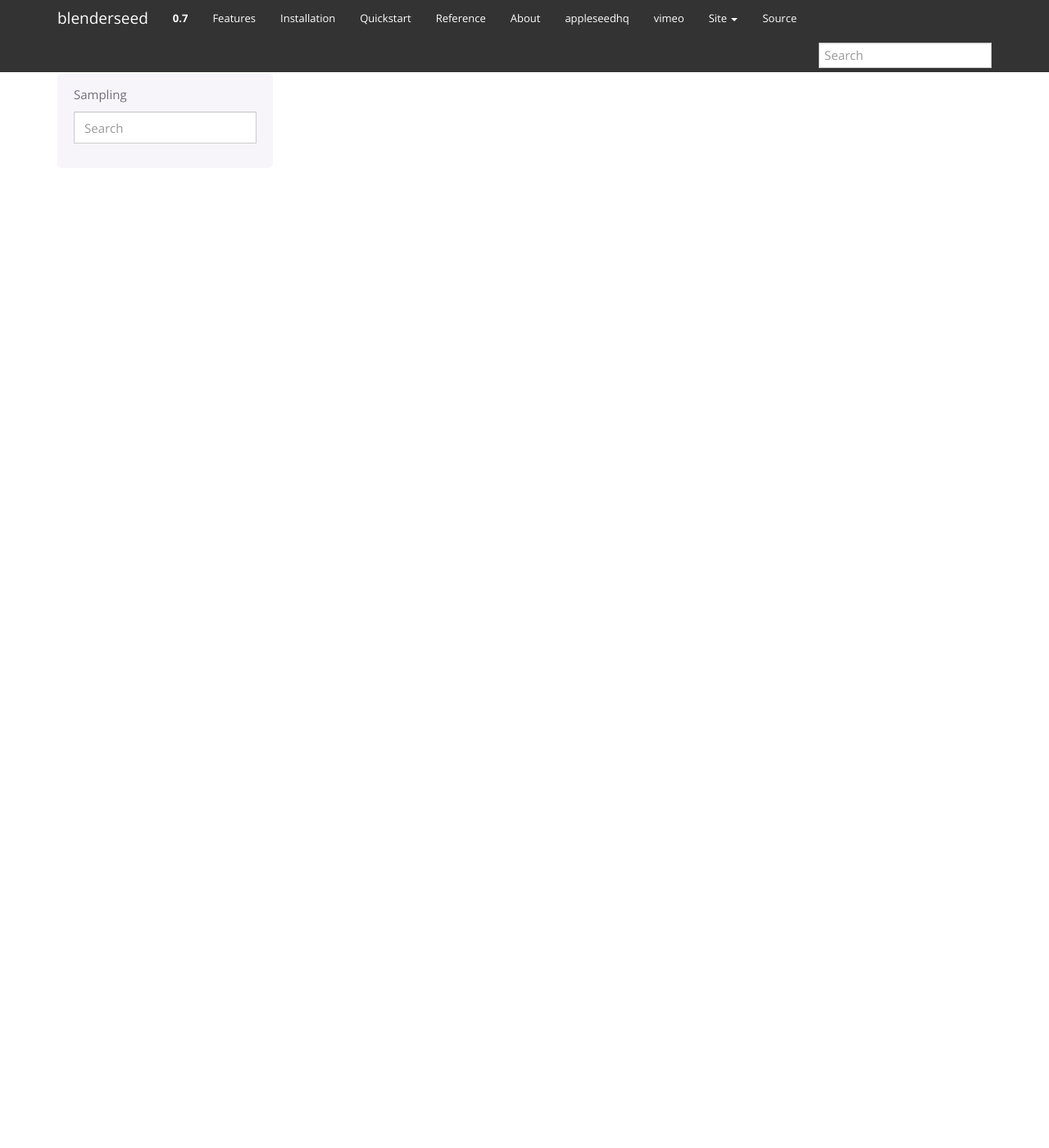
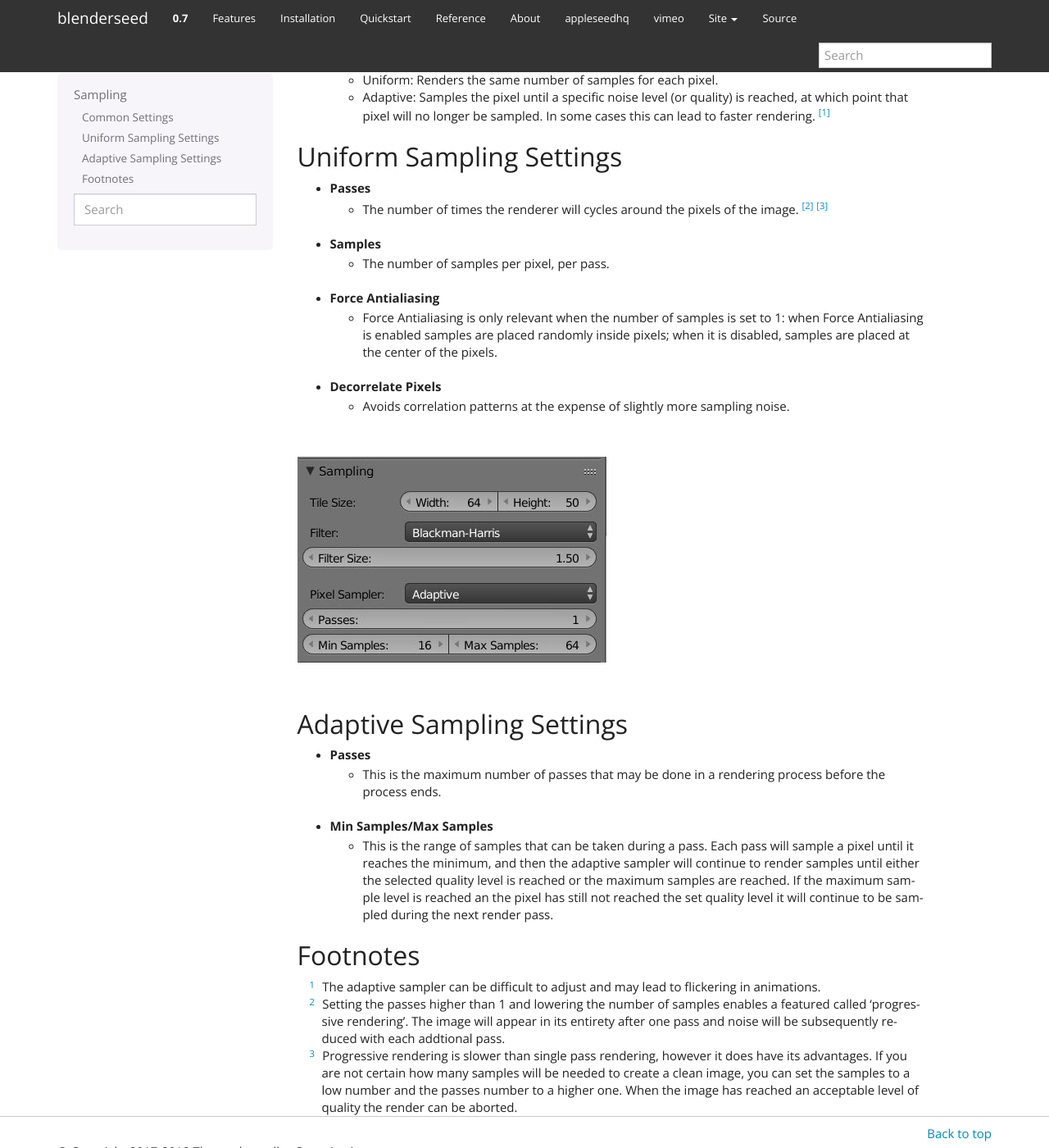
Before and after one commit to appleseedhq/blenderseed, a Sphinx documentation site: the page built from docs/panels/render/sampling.rst, in a window 1280 px wide and 1400 px high, scrolled down 651 px. Shown: the whole window at 82% size. Built offline with Sphinx 7.4.7, drawn with Linux system fonts in a browser that asks for light colours; before the commit the page ends 900 px from its top, so only the background shows below that; some of the changed text lies outside the part shown.

Commit message:
Doc additions

```diff
--- a/docs/panels/render/render_panel.rst
+++ b/docs/panels/render/render_panel.rst
@@ -3,8 +3,10 @@ Render Panel
 
 	The render panel contains the controls for the rendering process, including sampling, image outputs, denoising and scene export.
 
+|
+
 .. toctree::
-	:maxdepth: 2
+	:maxdepth: 1
 
 	render
 	render_stamp
--- a/docs/panels/render/sampling.rst
+++ b/docs/panels/render/sampling.rst
@@ -1,2 +1,52 @@
 Sampling
 ========
+
+.. image:: /_static/screenshots/render_panels/sampling.JPG
+
+|
+
+Common Settings
+---------------
+
+- Tile Size
+	- Determines the width and height of the 'chunks' (or tiles) the image is split into for rendering.
+- Filer
+	- This defines the filter method appleseed uses to combine pixels with their neighbors.
+- Filter Size
+	- The size of the kernel used during filtering.
+- Pixel Sampler
+	- Uniform: Renders the same number of samples for each pixel.
+	- Adaptive: Samples the pixel until a specific noise level (or quality) is reached, at which point that pixel will no longer be sampled.  In some cases this can lead to faster rendering. [#f1]_
+
+Uniform Sampling Settings
+-------------------------
+
+- Passes
+	- The number of times the renderer will cycles around the pixels of the image. [#f2]_ [#f3]_
+- Samples
+	- The number of samples per pixel, per pass.
+- Force Antialiasing
+	- Force Antialiasing is only relevant when the number of samples is set to 1: when Force Antialiasing is enabled samples are placed randomly inside pixels; when it is disabled, samples are placed at the center of the pixels.
+- Decorrelate Pixels
+	- Avoids correlation patterns at the expense of slightly more sampling noise.
+
+|
+
+.. image:: /_static/screenshots/render_panels/sampling_2.JPG
+
+|
+
+Adaptive Sampling Settings
+--------------------------
+
+- Passes
+	- This is the maximum number of passes that may be done in a rendering process before the process ends.
+- Min Samples/Max Samples
+	- This is the range of samples that can be taken during a pass.  Each pass will sample a pixel until it reaches the minimum, and then the adaptive sampler will continue to render samples until either the selected quality level is reached or the maximum samples are reached.  If the maximum sample level is reached an the pixel has still not reached the set quality level it will continue to be sampled during the next render pass.
+
+Footnotes
+---------
+
+.. [#f1] The adaptive sampler can be difficult to adjust and may lead to flickering in animations.
+.. [#f2] Setting the passes higher than 1 and lowering the number of samples enables a featured called 'progressive rendering'.  The image will appear in its entirety after one pass and noise will be subsequently reduced with each addtional pass.
+.. [#f3] Progressive rendering is slower than single pass rendering, however it does have its advantages.  If you are not certain how many samples will be needed to create a clean image, you can set the samples to a low number and the passes number to a higher one.  When the image has reached an acceptable level of quality the render can be aborted.
```
Also changed, not shown: docs/panels/render/general.rst (+15 -0 lines), docs/panels/render/motion_blur.rst (+20 -0 lines), docs/_static/screenshots/render_panels/sampling_2.JPG (added).
